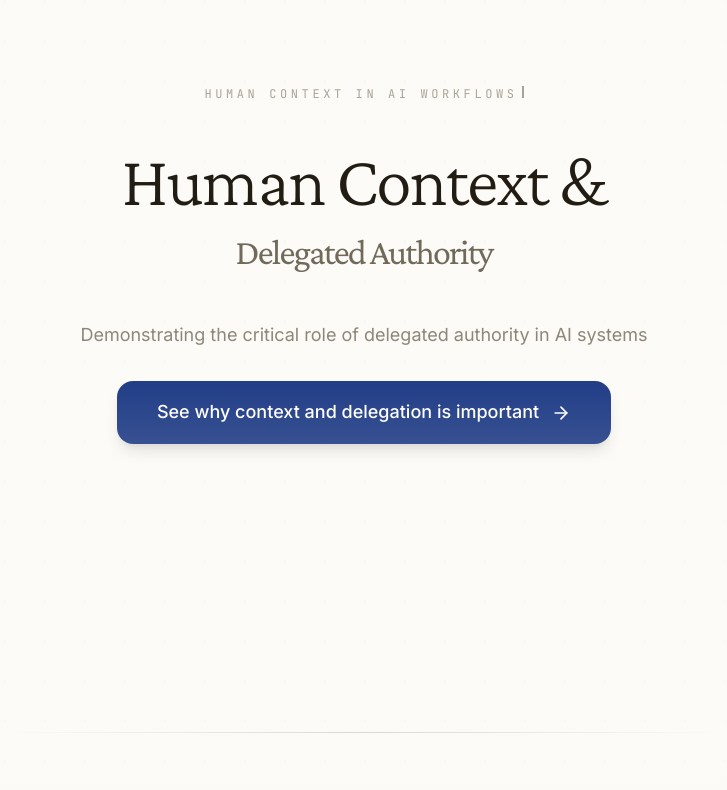
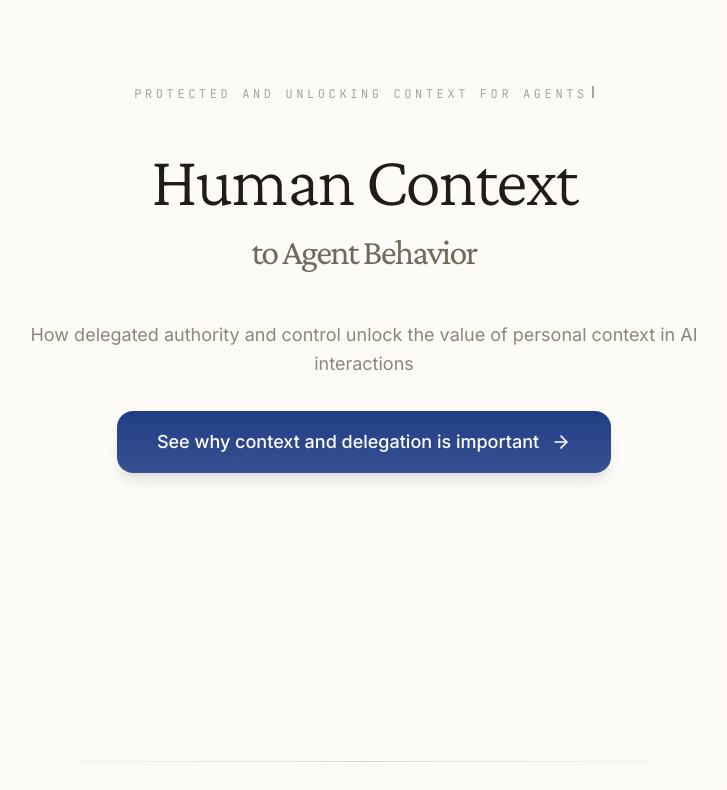
Before and after one commit to tobinsouth/hcp-agents-demo, a Next.js app: page / in a window 1280 px wide. Shown: the top 790 px of the page, without its empty margins (276-1003 px from the left). Built offline with nearby package versions, Linux system fonts and the light colour scheme.

Commit message:
Copy edit

```diff
--- a/app/page.tsx
+++ b/app/page.tsx
@@ -198,7 +198,7 @@ export default function HomePage() {
             >
               <span className="text-xs sm:text-xs font-mono tracking-[0.2em] sm:tracking-[0.3em] text-muted-foreground/60 uppercase">
                 <TypewriterText
-                  text="HUMAN CONTEXT IN AI WORKFLOWS"
+                  text="PROTECTED AND UNLOCKING CONTEXT FOR AGENTS"
                   delay={500}
                   speed={40}
                 />
@@ -232,7 +232,7 @@ export default function HomePage() {
                   ease: [0.16, 1, 0.3, 1]
                 }}
               >
-                Human Context &
+                Human Context
               </motion.span>
               <motion.span
                 className="block text-xl sm:text-2xl md:text-3xl lg:text-4xl mt-4 text-muted-foreground font-normal"
@@ -244,7 +244,7 @@ export default function HomePage() {
                   ease: [0.16, 1, 0.3, 1]
                 }}
               >
-                Delegated Authority
+                to Agent Behavior
               </motion.span>
             </motion.h1>
           </motion.div>
@@ -260,7 +260,7 @@ export default function HomePage() {
             }}
             className="text-sm sm:text-base md:text-lg text-muted-foreground/80 max-w-sm sm:max-w-2xl mx-auto leading-relaxed mb-8"
           >
-            Demonstrating the critical role of delegated authority in AI systems
+            How delegated authority and control unlock the value of personal context in AI interactions
           </motion.p>
 
           {/* Start Demo Button */}
```
